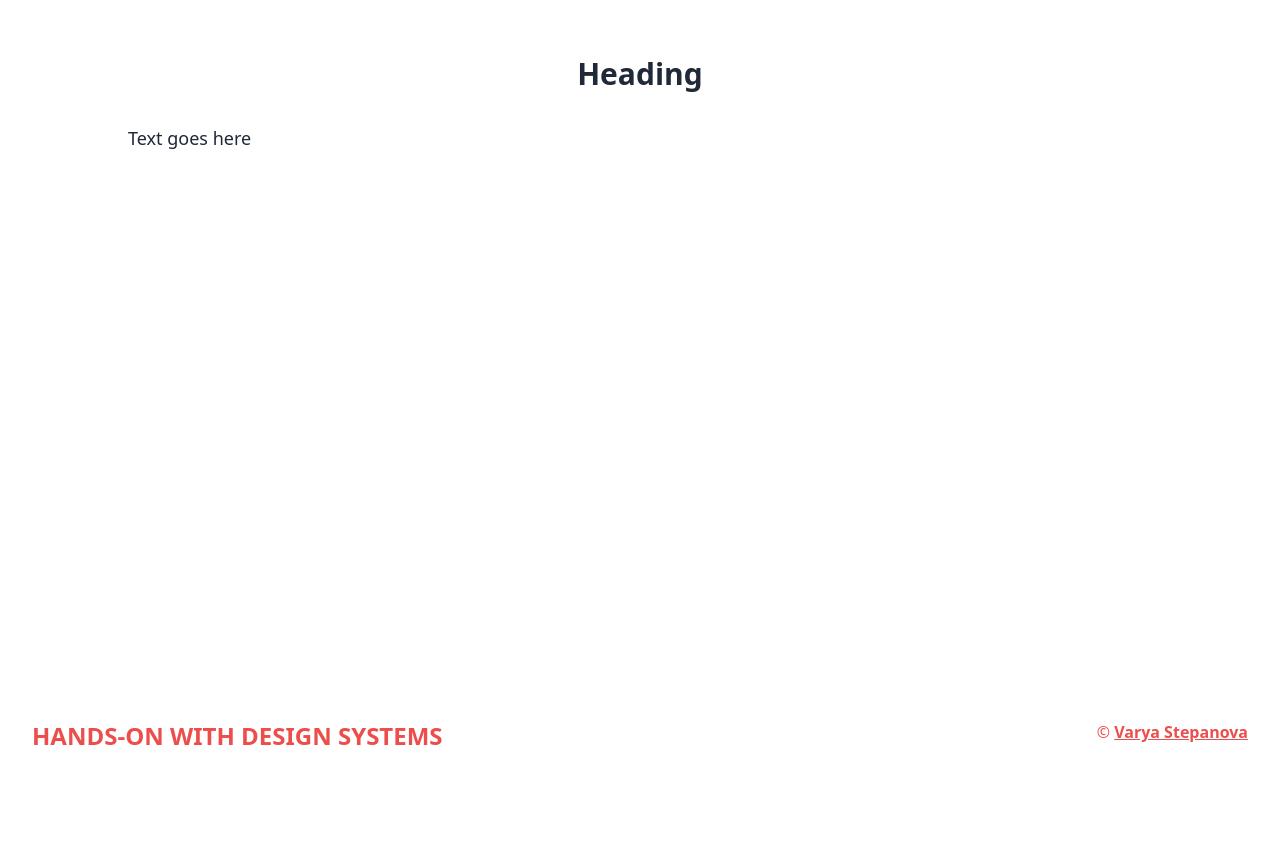
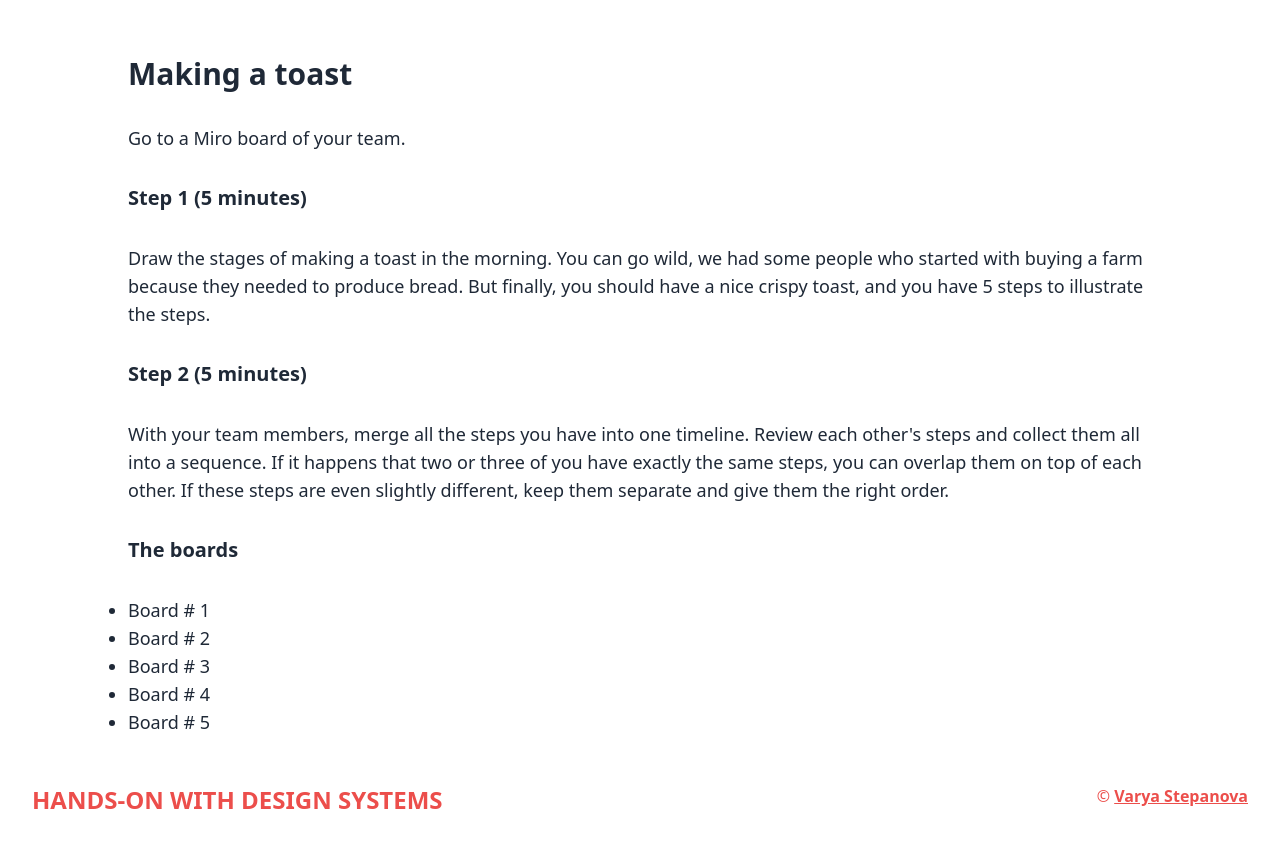
Before and after one commit to varya/hands-on-workshop, a Next.js app: page /handout/toast in a window 1280 px wide. Shown: the top 848 px of the page. Before the commit the page ends 800 px from the top, so only its background shows below. Built offline with nearby package versions, Linux system fonts and the light colour scheme; what @tailwindcss/typography would draw is missing.

Commit message:
[handout] Making a toast, draft page

```diff
--- a/pages/handout/toast.js
+++ b/pages/handout/toast.js
@@ -2,10 +2,44 @@ export default function Toast() {
   return (
     <div className="flex-1 w-full h-full pt-8 bg-white">
       <div className="container flex-1 h-full max-w-5xl py-6 mx-auto bg-white">
-        <h2 className="text-3xl font-bold text-center text-gray-800">
-          Heading
+        <h2 className="text-3xl font-bold text-gray-800">
+          Making a toast
         </h2>
-        <p className="pt-8 text-lg text-gray-800">Text goes here</p>
+        <p className="pt-8 text-lg text-gray-800">
+          Go to a Miro board of your team.
+        </p>
+        <h3 className="text-xl font-bold text-gray-800 mt-8">
+          Step 1 (5 minutes)
+        </h3>
+        <p className="pt-8 text-lg text-gray-800">
+          Draw the stages of making a toast in the morning. You can go wild, we had some people who started with buying a farm because they needed to produce bread. But finally, you should have a nice crispy toast, and you have 5 steps to illustrate the steps.
+        </p>
+        <h3 className="text-xl font-bold text-gray-800 mt-8">
+          Step 2 (5 minutes)
+        </h3>
+        <p className="pt-8 text-lg text-gray-800">
+          With your team members, merge all the steps you have into one timeline. Review each other's steps and collect them all into a sequence. If it happens that two or three of you have exactly the same steps, you can overlap them on top of each other. If these steps are even slightly different, keep them separate and give them the right order.
+        </p>
+        <h3 className="text-xl font-bold text-gray-800 mt-8">
+          The boards
+        </h3>
+        <ul className="list-disc	pt-8 text-lg text-gray-800">
+          <li>
+            <a href="https://miro.com/app/board/o9J_lNcZsh8=/">Board # 1</a>
+          </li>
+          <li>
+            <a href="https://miro.com/app/board/o9J_lNcZsss=/">Board # 2</a>
+          </li>
+          <li>
+            <a href="https://miro.com/app/board/o9J_lNcbPy8=/">Board # 3</a>
+          </li>
+          <li>
+            <a href="https://miro.com/app/board/o9J_lNcbP8g=/">Board # 4</a>
+          </li>
+          <li>
+            <a href="https://miro.com/app/board/o9J_lNcbP4U=/">Board # 5</a>
+          </li>
+        </ul>
       </div>
     </div>
   );
```
